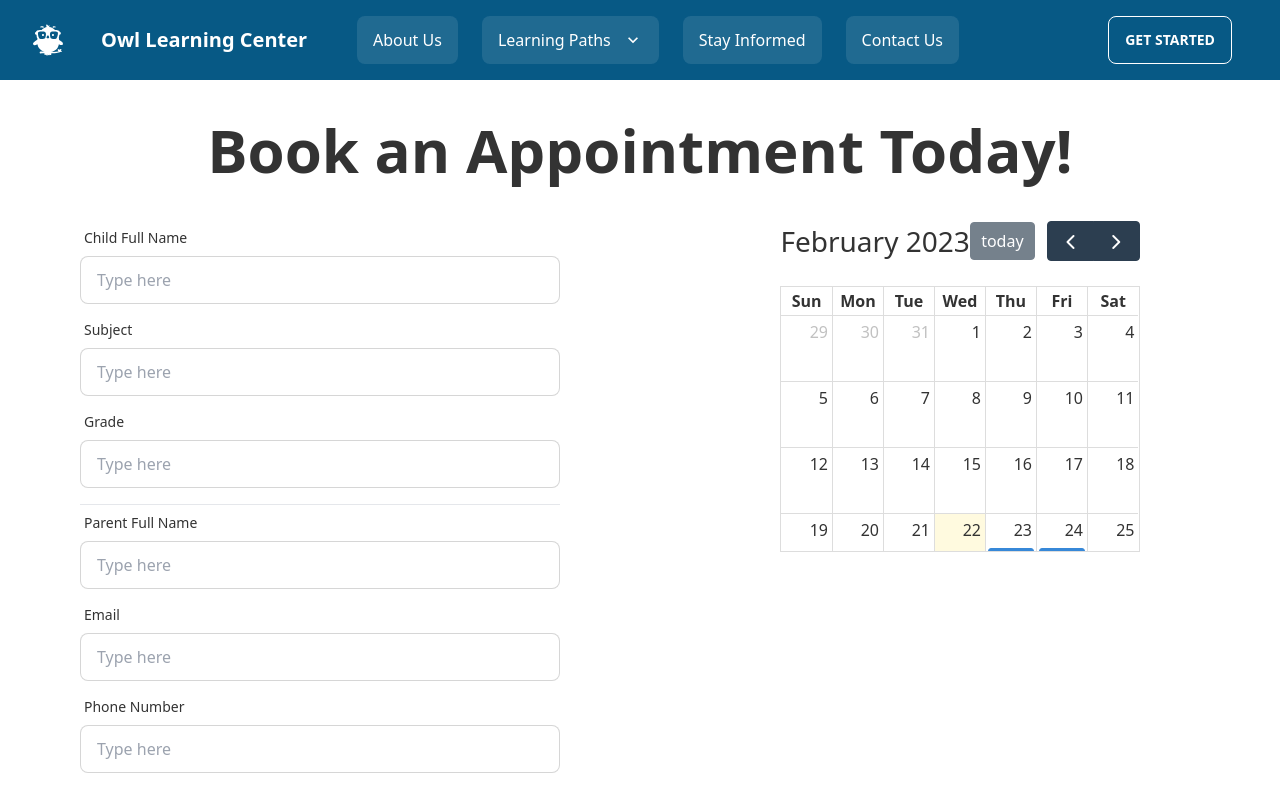
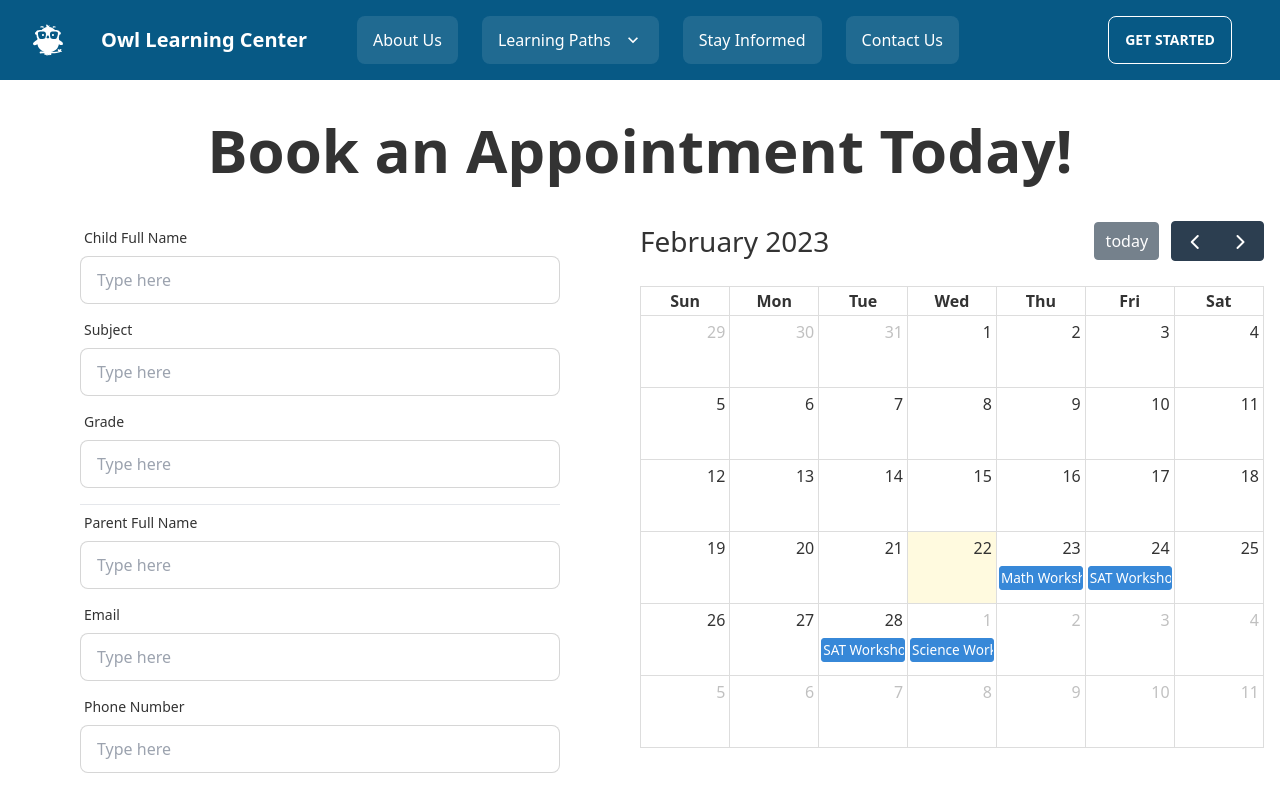
Before and after one commit to radhaghate/fbla-site, a Next.js app: page /getStarted in a window 1280 px wide. Shown: the top 800 px of the page. Built offline with nearby package versions, Linux system fonts and the light colour scheme.

Commit message:
calendar fix

```diff
--- a/src/pages/getStarted.js
+++ b/src/pages/getStarted.js
@@ -81,7 +81,7 @@ const Home = () => {
               <button className='btn btn-primary bg-black'>Submit</button>
             </div>
           </div>
-          <div className="mx-auto mb-5 mx-6">
+          <div className="mx-auto mb-5 pr-4 w-full">
             <Calendar></Calendar>
           </div>
         </div>
--- a/src/pages/index.js
+++ b/src/pages/index.js
@@ -13,7 +13,7 @@ const inter = Inter({ subsets: ['latin'] });
 const Home = () => {
 
   useEffect(() => {
-    Aos.init({ duration: 1500 })
+    Aos.init({ duration: 1000 })
   })
 
   return (
```
